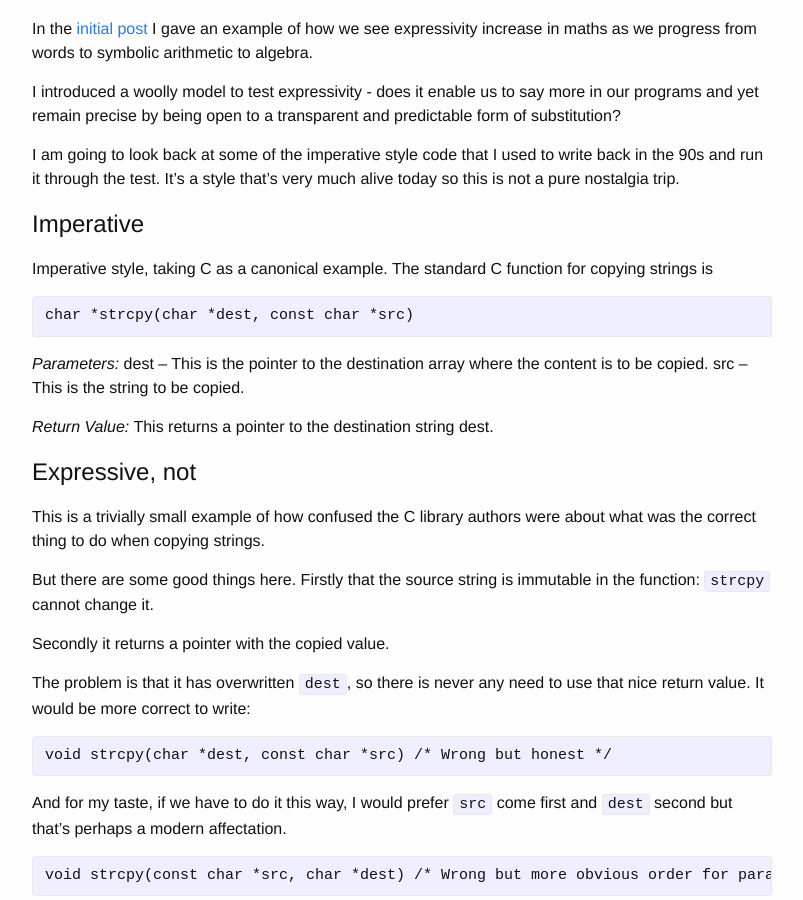
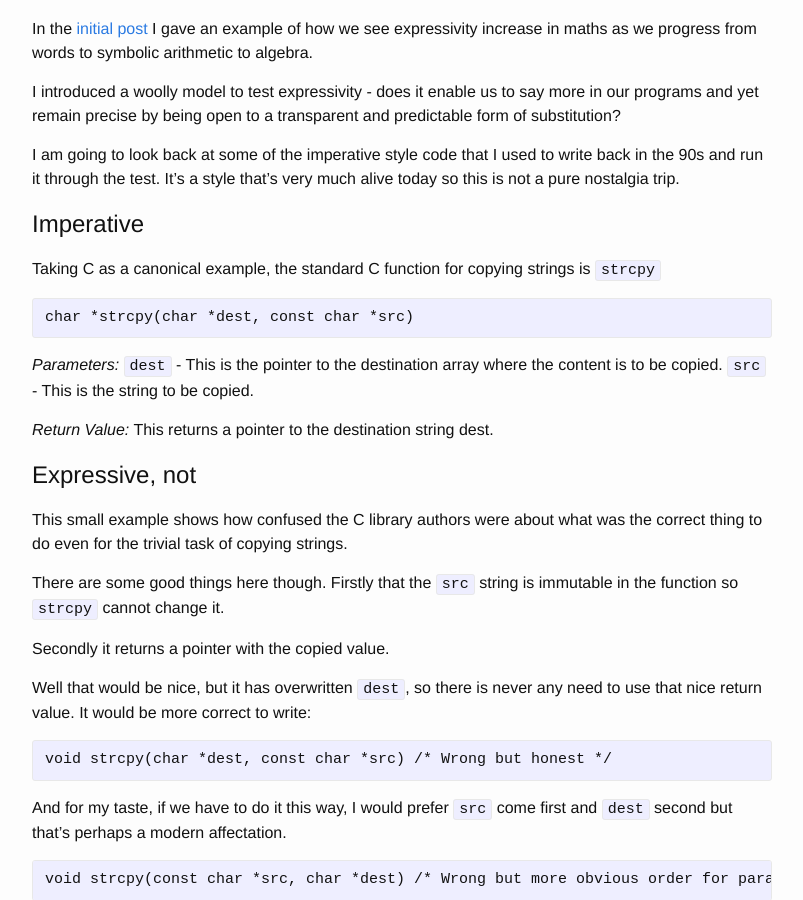
Before and after one commit to opengrail/opengrail.github.io, a Jekyll site: the page built from _posts/2016-09-11-expressivity-02-imperative.md, in a window 1280 px wide and 900 px high, scrolled down 276 px. Shown: the whole window, without its empty margins (238-1041 px from the left). Built offline with Jekyll 4.4.1, drawn with Linux system fonts in a browser that asks for light colours; comment, search, counter and statistics services are not loaded.

Commit message:
more tweaks to the C

````diff
--- a/_posts/2016-09-11-expressivity-02-imperative.md
+++ b/_posts/2016-09-11-expressivity-02-imperative.md
@@ -13,27 +13,24 @@ I introduced a woolly model to test expressivity - does it enable us to say more
 I am going to look back at some of the imperative style code that I used to write back in the 90s and run it through the test. It's a style that's very much alive today so this is not a pure nostalgia trip.
 
 # Imperative
-Imperative style, taking C as a canonical example. The standard C function for copying strings is
+Taking C as a canonical example, the standard C function for copying strings is `strcpy`
 
 ```C
 char *strcpy(char *dest, const char *src)
 ```
 
-*Parameters:*
-dest -- This is the pointer to the destination array where the content is to be copied.
-src -- This is the string to be copied.
+*Parameters:* `dest` - This is the pointer to the destination array where the content is to be copied. `src` - This is the string to be copied.
 
-*Return Value:*
-This returns a pointer to the destination string dest.
+*Return Value:* This returns a pointer to the destination string dest.
 
 # Expressive, not
-This is a trivially small example of how confused the C library authors were about what was the correct thing to do when copying strings.
+This small example shows how confused the C library authors were about what was the correct thing to do even for the trivial task of copying strings.
 
-But there are some good things here. Firstly that the source string is immutable in the function: `strcpy` cannot change it.
+There are some good things here though. Firstly that the `src` string is immutable in the function so `strcpy` cannot change it.
 
 Secondly it returns a pointer with the copied value.
 
-The problem is that it has overwritten `dest`, so there is never any need to use that nice return value. It would be more correct to write:
+Well that would be nice, but it has overwritten `dest`, so there is never any need to use that nice return value. It would be more correct to write:
 
 ```C
 void strcpy(char *dest, const char *src) /* Wrong but honest */
````
